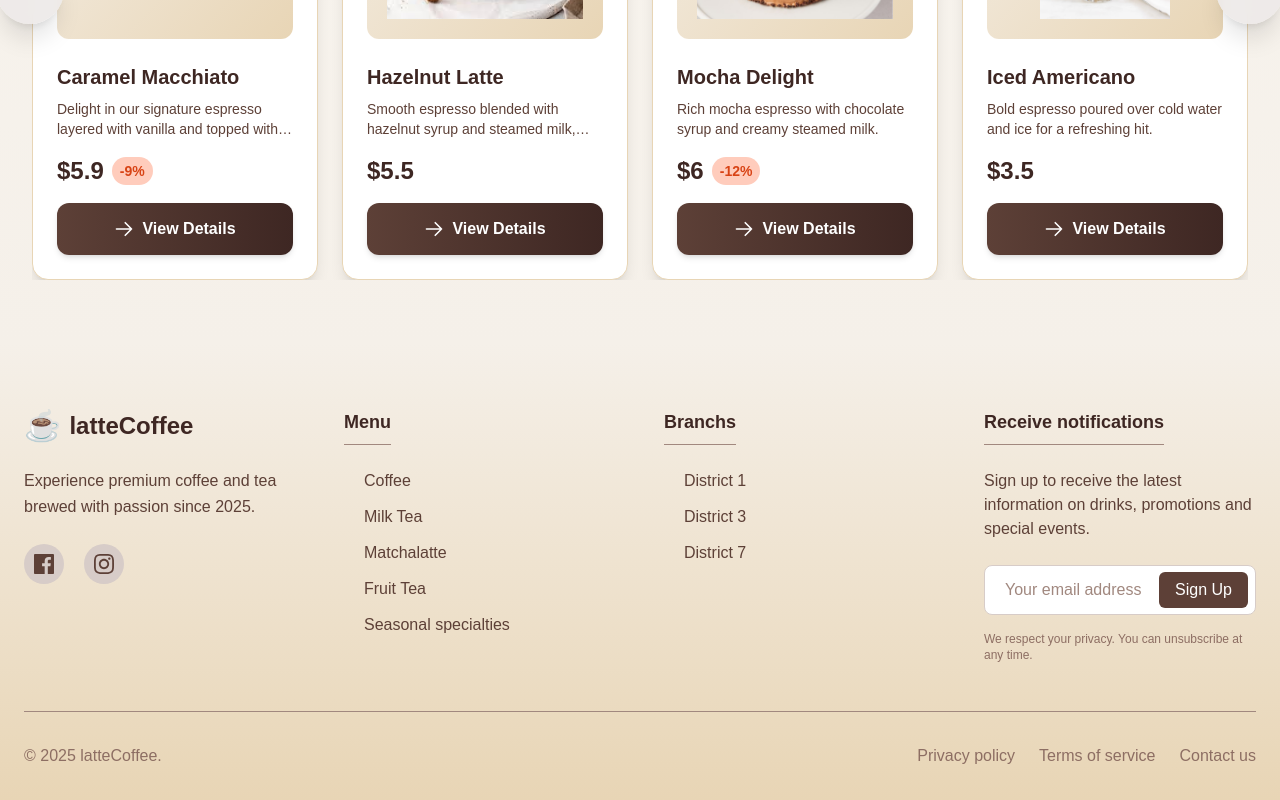
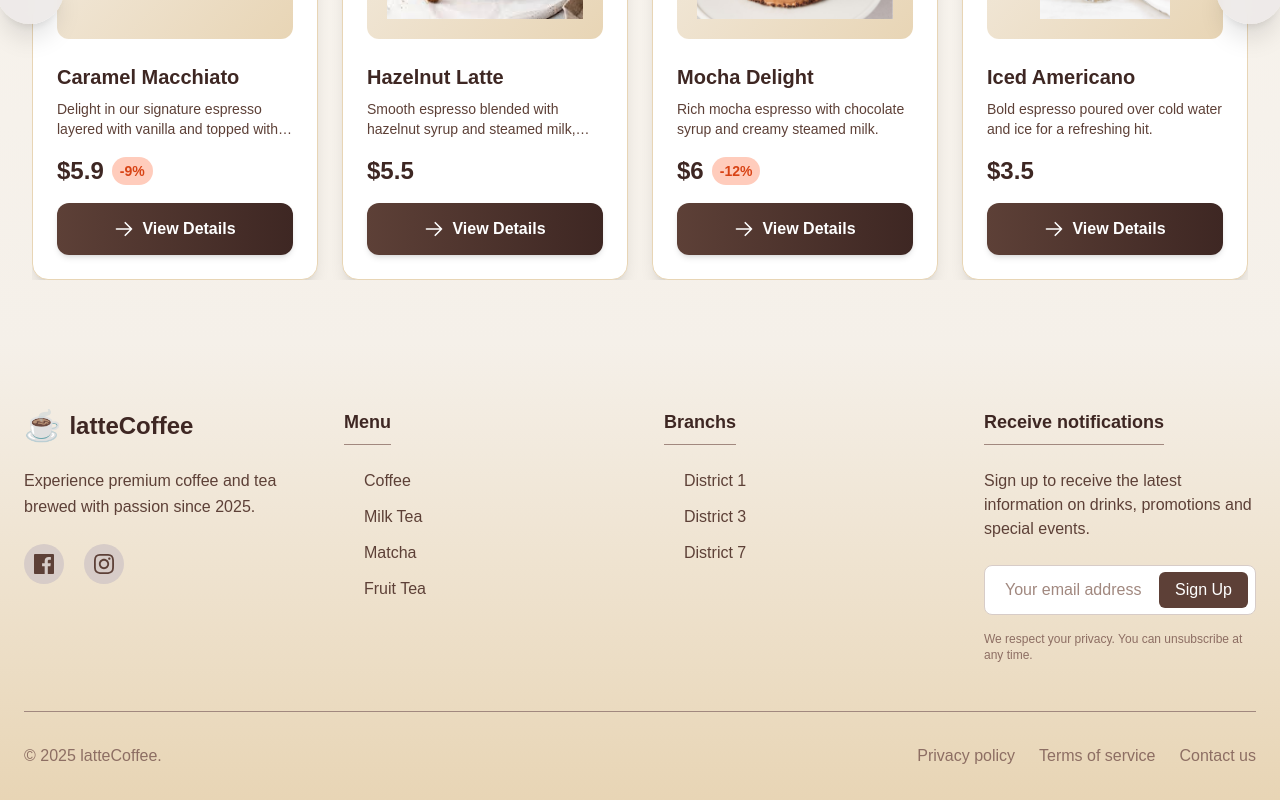
Before and after one commit to KhanhBaoLe/Latte-coffee-web, a Next.js app: page / in a window 1280 px wide. Shown: the part 1183-1983 px from the top of the page. Built offline with nearby package versions, Linux system fonts and the light colour scheme; grey boxes are pictures that could not be loaded.

Commit message:
Menu in footer

```diff
--- a/app/components/footer.tsx
+++ b/app/components/footer.tsx
@@ -44,13 +44,18 @@ const Footer = () => {
 
                     {/* Menu Links */}
                     <div>
-                        <h4 className="text-lg font-bold mb-6 pb-2 border-b border-[#A1887F] inline-block">Menu</h4>
-                        <ul className="space-y-3">
-                            {['Coffee', 'Milk Tea', 'Matchalatte', 'Fruit Tea', 'Seasonal specialties'].map((item) => (
-                                <li key={item}>
-                                    <a href="#" className="flex items-center text-[#5D4037] hover:text-[#3E2723] transition group">
+                        <h4 className="text-lg font-bold mb-6 pb-2 border-b border-[#A1887F] inline-block">Menu</h4>                        <ul className="space-y-3">
+                            {[
+                                // { name: 'All', href: '/menu' },
+                                { name: 'Coffee', href: '/menu?category=coffee' },
+                                { name: 'Milk Tea', href: '/menu?category=milk-tea' },
+                                { name: 'Matcha', href: '/menu?category=matcha' },
+                                { name: 'Fruit Tea', href: '/menu?category=fruit-tea' }
+                            ].map((item) => (
+                                <li key={item.name}>
+                                    <a href={item.href} className="flex items-center text-[#5D4037] hover:text-[#3E2723] transition group">
                                         <span className="w-2 h-2 bg-[#5D4037] rounded-full mr-3 opacity-0 group-hover:opacity-100 transition"></span>
-                                        {item}
+                                        {item.name}
                                     </a>
                                 </li>
                             ))}
```
